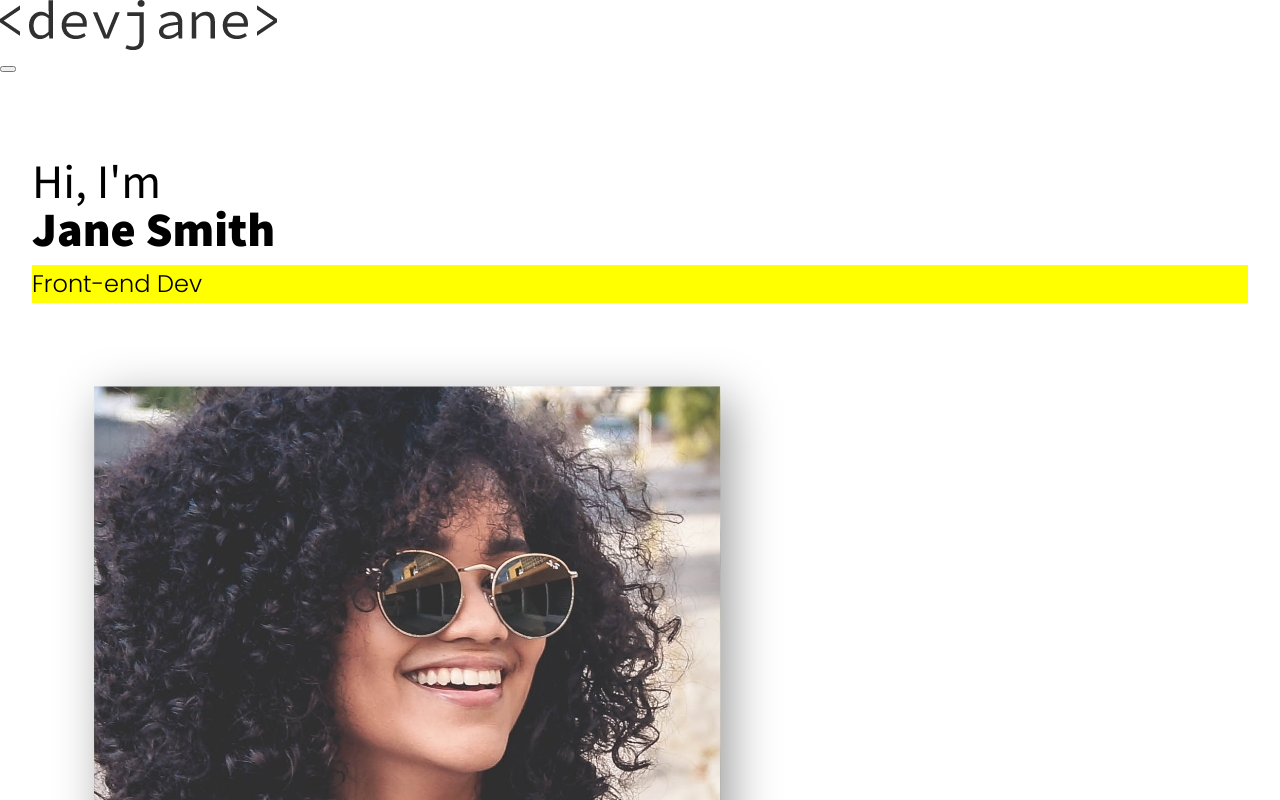
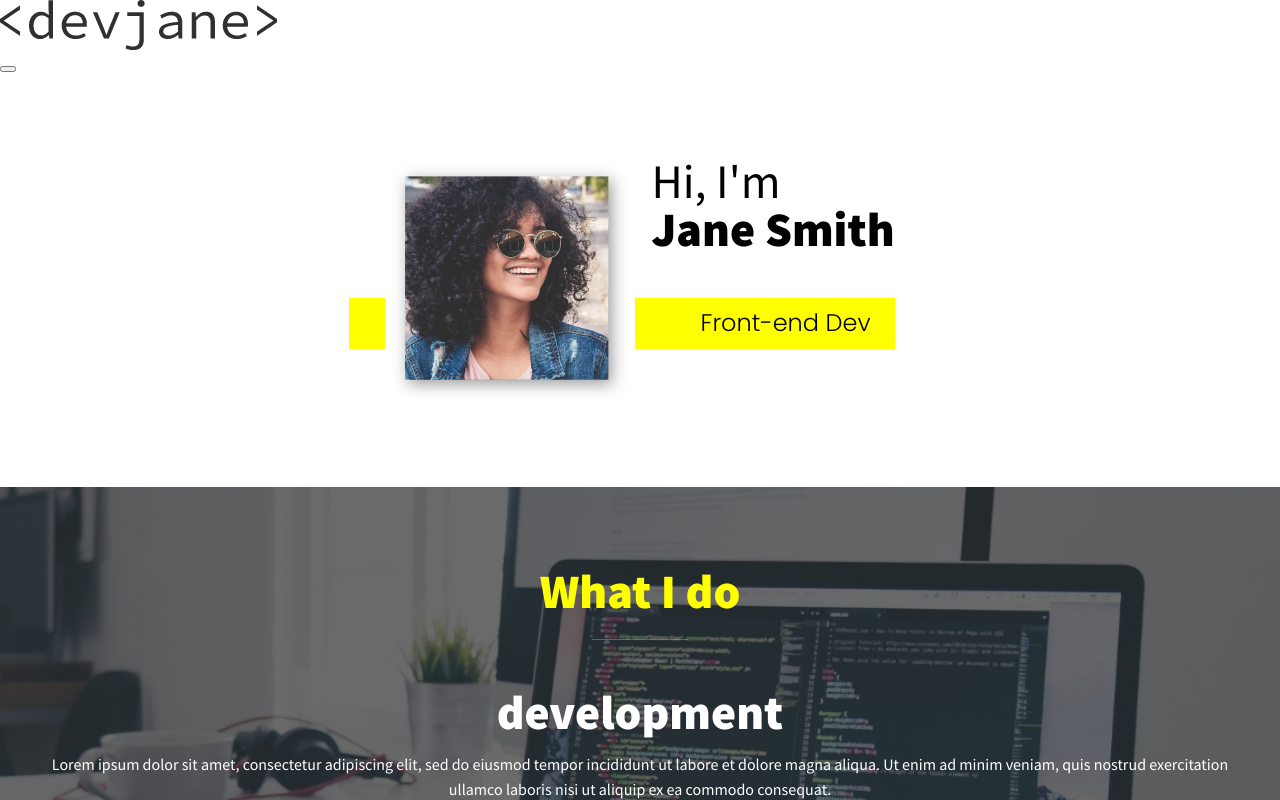
Before and after one commit to Bacell94/newPortfolio, a React (Create React App) app: page / in a window 1280 px wide. Shown: the top 800 px of the page. Built offline with nearby package versions, Linux system fonts and the light colour scheme.

Commit message:
intro and mywork css

```diff
--- a/src/components/Introduction.js
+++ b/src/components/Introduction.js
@@ -4,7 +4,7 @@
         <section className="intro" id="home">
             <h1 className="section__title section__title--intro">Hi, I'm <strong>Jane Smith</strong></h1>
             <p className="section__subtitle section__subtitle--intro">Front-end Dev</p>
-            <img src={devJane1} alt="" />
+            <img className="intro__img" src={devJane1} alt="" />
         </section>
     )
 }
--- a/src/index.css
+++ b/src/index.css
@@ -67,6 +67,7 @@
 .section__subtitle--intro,
 .section__subtitle--about {
     background: var(--clr-accent);
+    padding: .25em 1em;
     font-family: var(--ff-secondary);
     margin-bottom: 1em;
 }
@@ -83,3 +84,64 @@
 @media (min-width: 600px) {
 
 }
+.intro__img {
+    box-shadow: var(--bs);
+}
+
+.section__subtitle--intro {
+    display: inline-block;
+}
+
+@media (min-width: 600px) {
+    .intro {
+        display: grid;
+        width: min-content;
+        margin: 0 auto;
+        grid-column-gap: 1em;
+        grid-template-areas:
+            "img title"
+            "img subtitle";
+        grid-template-columns: min-content max-content;
+    }
+
+    .intro__img {
+        grid-area: img;
+        min-width: 250px;
+        position: relative;
+        z-index: 2;
+    }
+
+    .section__subtitle--intro {
+        align-self: start;
+        grid-column: -1 / 1;
+        grid-row: 2;
+        text-align: right;
+        position: relative;
+        left: -1.5em;
+        width: calc(100% + 1.5em);
+    }
+}
+/*  My services section  */
+
+.my-services {
+    background-color: var(--clr-dark);
+    background-image: url(./images/services-bg.jpg);
+    background-size: cover;
+    color: var(--clr-light);
+    text-align: center;
+}
+
+.section__title--services {
+    color: var(--clr-accent);
+    position: relative;
+}
+
+.section__title--services::after {
+    content: '';
+    display: block;
+    width: 2em;
+    height: 1px;
+    margin: 0.5em auto 1em;
+    background: var(--clr-light);
+    opacity: 0.25;
+}
```
